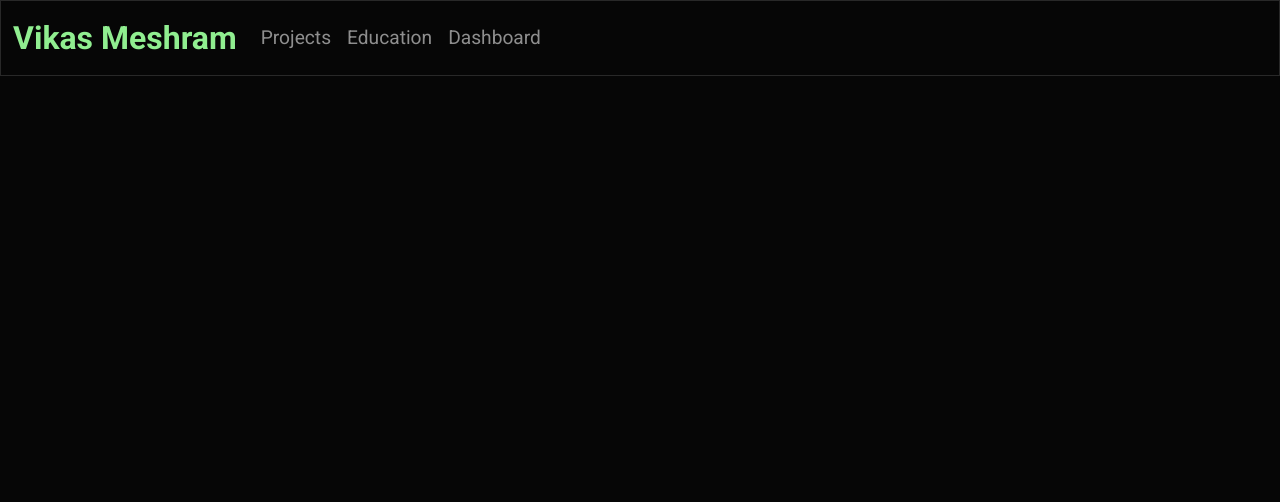
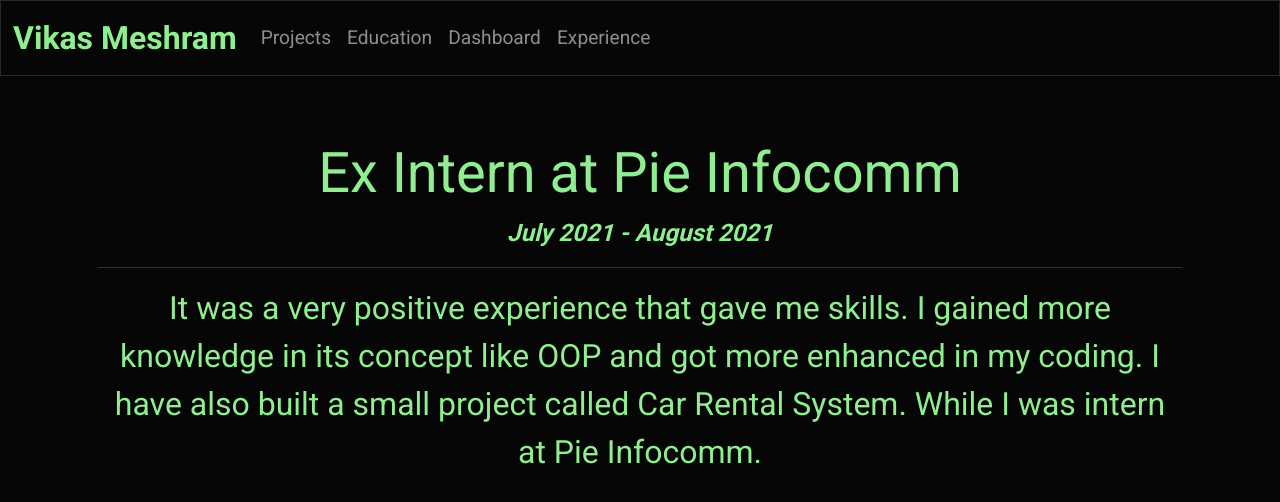
Before and after one commit to VikasMeshram2708/Portfolio, a React (Vite) app: page /experience in a window 1280 px wide. Shown: the top 502 px of the page. Built offline with nearby package versions, Linux system fonts and the light colour scheme.

Commit message:
:sparkles: Created Experience Section. And now ready for deploying in web.

```diff
--- a/src/App.tsx
+++ b/src/App.tsx
@@ -4,6 +4,7 @@
 import Education from './Components/Education';
 import Dashboard from './Components/Dashboard';
 import Home from './Components/Home';
+import Experience from './Components/Experience';
 
 const App = () => {
   return (
@@ -14,6 +15,7 @@
         <Route path='/projects' element={<Projects />} />
         <Route path='/education' element={<Education />} />
         <Route path='/dashboard' element={<Dashboard />} />
+        <Route path='/experience' element={<Experience />} />
       </Routes>
     </Router>
   );
--- /dev/null
+++ b/src/Components/Experience.tsx
@@ -0,0 +1,21 @@
+import './Styles/Experience.css';
+
+const Experience = () => {
+  return (
+    <div className="container mt-5">
+      <div className="pricing-header p-3 pb-md-4 mx-auto text-center">
+        <h1 className="display-4 fw-normal exp-title">Ex Intern at Pie Infocomm
+        </h1>
+        <span className="fs-5 exp-date">July 2021 - August 2021</span>
+        <hr />
+        <p className="exp-info">
+          It was a very positive experience that gave me skills.
+          I gained more knowledge in its concept like OOP and got more enhanced in my coding.
+          I have also built a small project called Car Rental System. While I was intern at Pie Infocomm.
+        </p>
+      </div>
+    </div>
+  );
+};
+
+export default Experience;
--- a/src/Components/Home.tsx
+++ b/src/Components/Home.tsx
@@ -16,8 +16,8 @@
 };
 
 Home.defaultProps = {
-  title: 'Its Me',
-  description: 'Enthusiastic engineering graduate with basic knowledge in coding and design. Proficient in C++, HTML, Css & JavaScript, MERN Stack, and TypeScript. Ability to learn new Technologies quickly. Capability to work in teams by providing valuable support.'
+  title: 'Who Am I ?',
+  description: 'An Enthusiastic engineering graduate with basic knowledge in coding and design. Proficient in C++, HTML, Css & JavaScript, MERN Stack, and TypeScript. Ability to learn new Technologies quickly. Capability to work in teams by providing valuable support.'
 };
 
 export default Home;
--- a/src/Components/Navbar.tsx
+++ b/src/Components/Navbar.tsx
@@ -22,6 +22,9 @@
               <li className="nav-item">
                 <Link className="nav-link" to="/dashboard">{props.navItem3}</Link>
               </li>
+              <li className="nav-item">
+                <Link className="nav-link" to="/experience">{props.navItem4}</Link>
+              </li>
               <hr />
             </ul>
           </div>
@@ -36,6 +39,7 @@
   navItem1: 'Projects',
   navItem2: 'Education',
   navItem3: 'Dashboard',
+  navItem4: 'Experience',
 };
 
 export default Navbar;
--- /dev/null
+++ b/src/Components/Styles/Experience.css
@@ -0,0 +1,18 @@
+.exp-title {
+  color: lightgreen;
+}
+
+.exp-title:hover {
+  border-bottom: 5px solid lightgreen;
+}
+
+.exp-date {
+  color: lightgreen;
+  font-weight: bolder;
+  font-style: italic;
+}
+
+.exp-info {
+  color: lightgreen;
+  font-size: 2rem !important;
+}
--- a/src/Interfaces/NavDefProps.ts
+++ b/src/Interfaces/NavDefProps.ts
@@ -3,4 +3,5 @@
   navItem1:string;
   navItem2: string;
   navItem3: string;
+  navItem4: string;
 }
```
Also changed, not shown: 1 other file (tests, documents, lock files or other folders).
